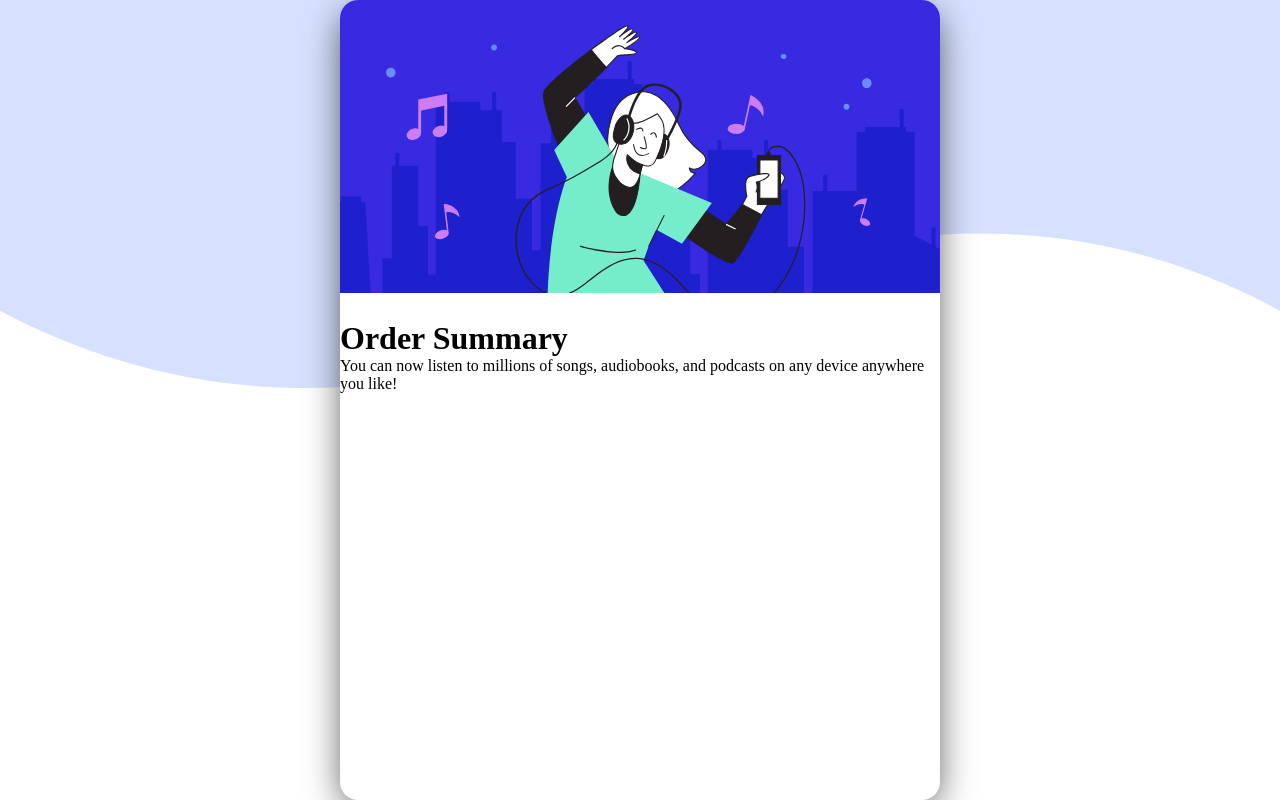
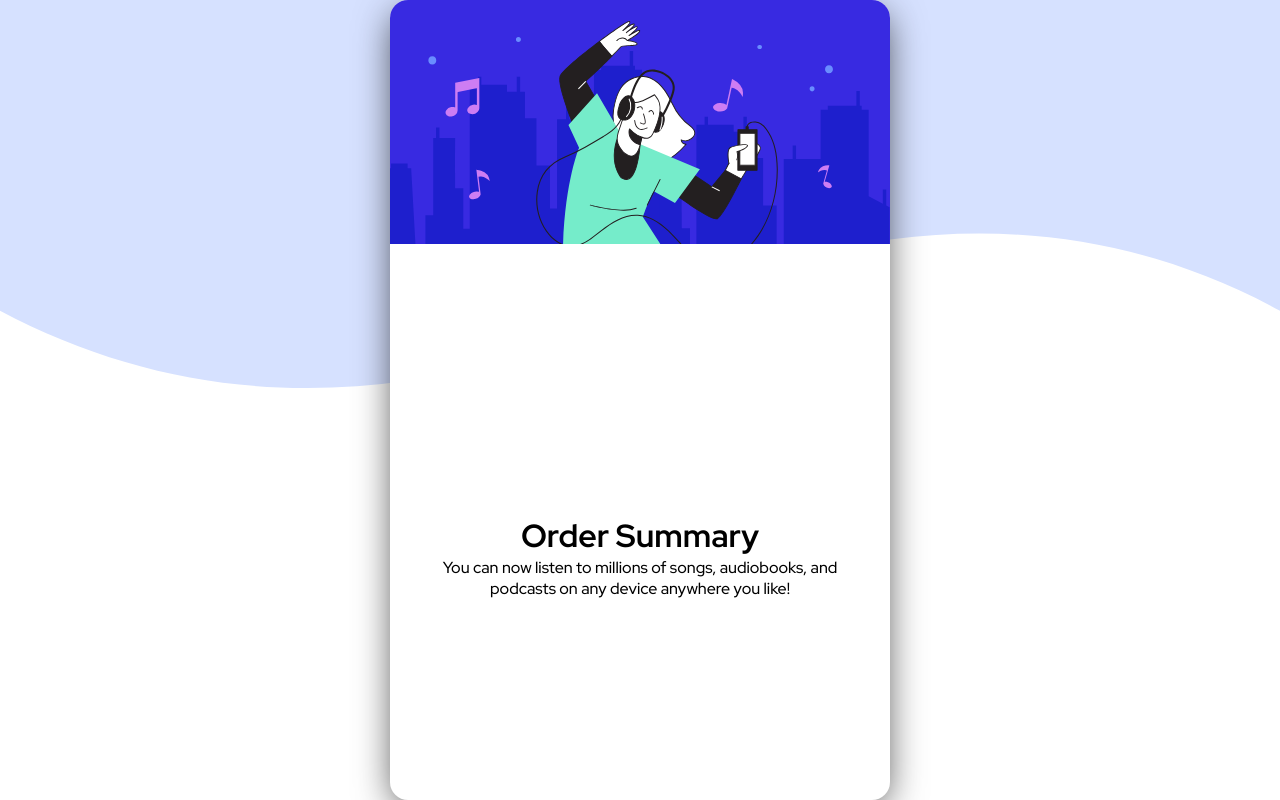
Before and after one commit to LukeBob/Order-summary-card, a PHP site: page / in a window 1280 px wide. Run offline with PHP 8.4, Linux system fonts and the light colour scheme.

Commit message:
basic styling to card bottom. Reduced card width.

```diff
--- a/styles.css
+++ b/styles.css
@@ -21,12 +21,17 @@ body {
     background: url(/images/pattern-background-desktop.svg);
     background-repeat: no-repeat;
     background-size: 100%;
+    font-family: 'Red Hat Display', sans-serif;
+}
+
+p {
+    font-size: 16px;
 }
 
 
 .card {
     height: 800px;
-    width: 600px;
+    width: 500px;
     background: white;
     border-radius: 18px;
     box-shadow: 0px 10px 38px -5px rgba(0,0,0,0.75);
@@ -49,8 +54,11 @@ body {
 }
 
 .card_text_container {
-
+    padding: 10px 40px;
     width: 100%;
     flex: 1.2;
-
+    display: flex;
+    align-items: center;
+    justify-content: center;
+    text-align: center;
 }
```
